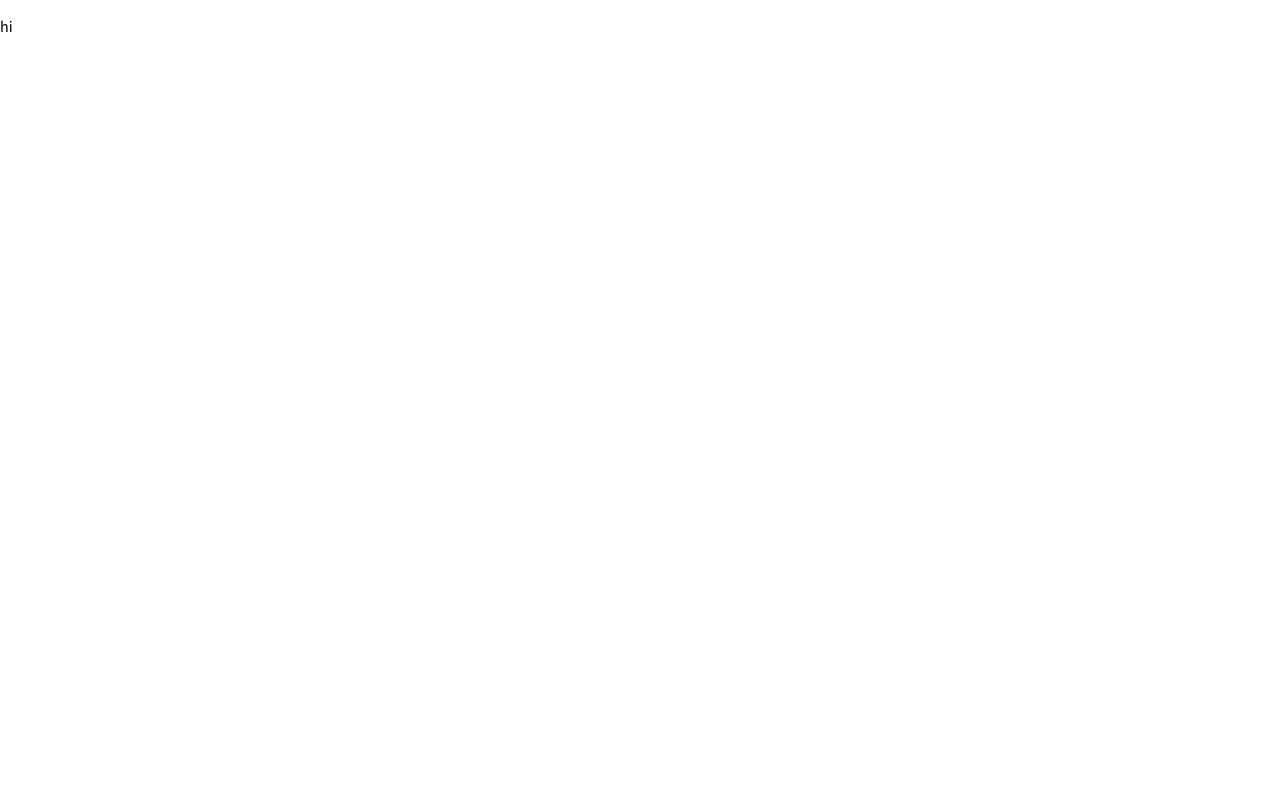
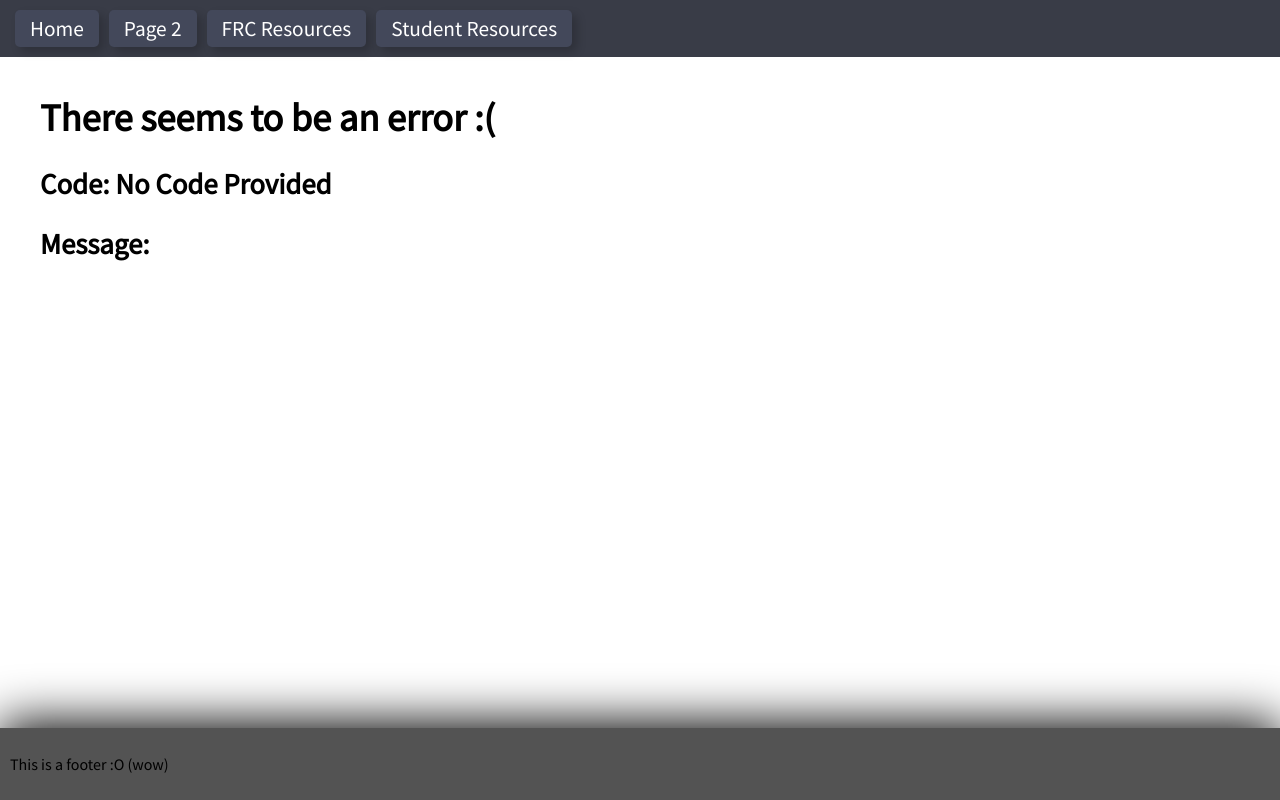
Before and after one commit to CalSch/robotics-website, a Next.js app: page /error in a window 1280 px wide. Built offline with nearby package versions, Linux system fonts and the light colour scheme.

Commit message:
Added Error Handling

```diff
--- a/package.json
+++ b/package.json
@@ -3,8 +3,8 @@
   "version": "0.1.0",
   "private": true,
   "scripts": {
-    "dev": "next dev",
-    "build": "next build",
+    "dev": "yarn prettier --write . && next dev",
+    "build": "yarn prettier --write . && next build",
     "start": "next start",
     "lint": "next lint"
   },
--- a/pages/error/[...message].tsx
+++ b/pages/error/[...message].tsx
@@ -1,7 +1,34 @@
 import React from "react";
+import { useRouter } from "next/router";
+import Layout from "../../components/layout";
 
-export default function Error(...things: any[]) {
-  console.log(things);
+export default function Error() {
+  const { message = ["No Code Provided", "No Message Provided"] } =
+    useRouter().query;
 
-  return <p>hi</p>;
+  let code: string = "No Code Provided";
+  let displayMessage: string = "No Message Provided";
+
+  if (message.length <= 1) {
+    if (isNaN(parseInt(message[0]))) displayMessage = message[0];
+    else code = message[0];
+  } else {
+    (Array.isArray(message) ? message : [message]).forEach((messElement) => {
+      if (isNaN(parseInt(messElement))) {
+        displayMessage = messElement;
+      } else {
+        code = messElement;
+      }
+    });
+  }
+
+  return (
+    <Layout title={"Error: " + code}>
+      <div>
+        <h1>There seems to be an error :(</h1>
+        <h2>Code: {code}</h2>
+        <h2>Message: {displayMessage}</h2>
+      </div>
+    </Layout>
+  );
 }
```
Also changed, not shown: pages/error/index.tsx (+15 -1 lines).
